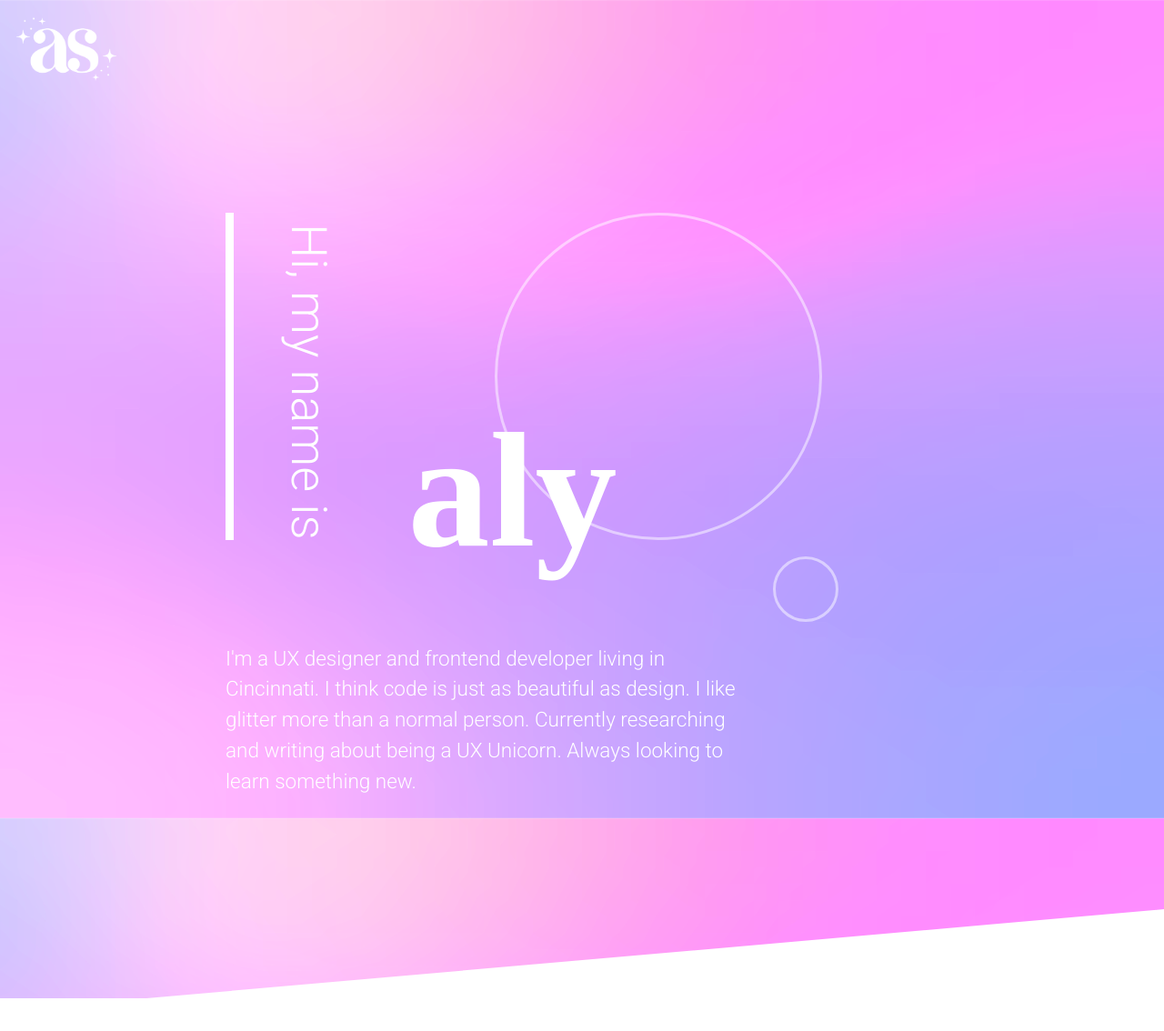
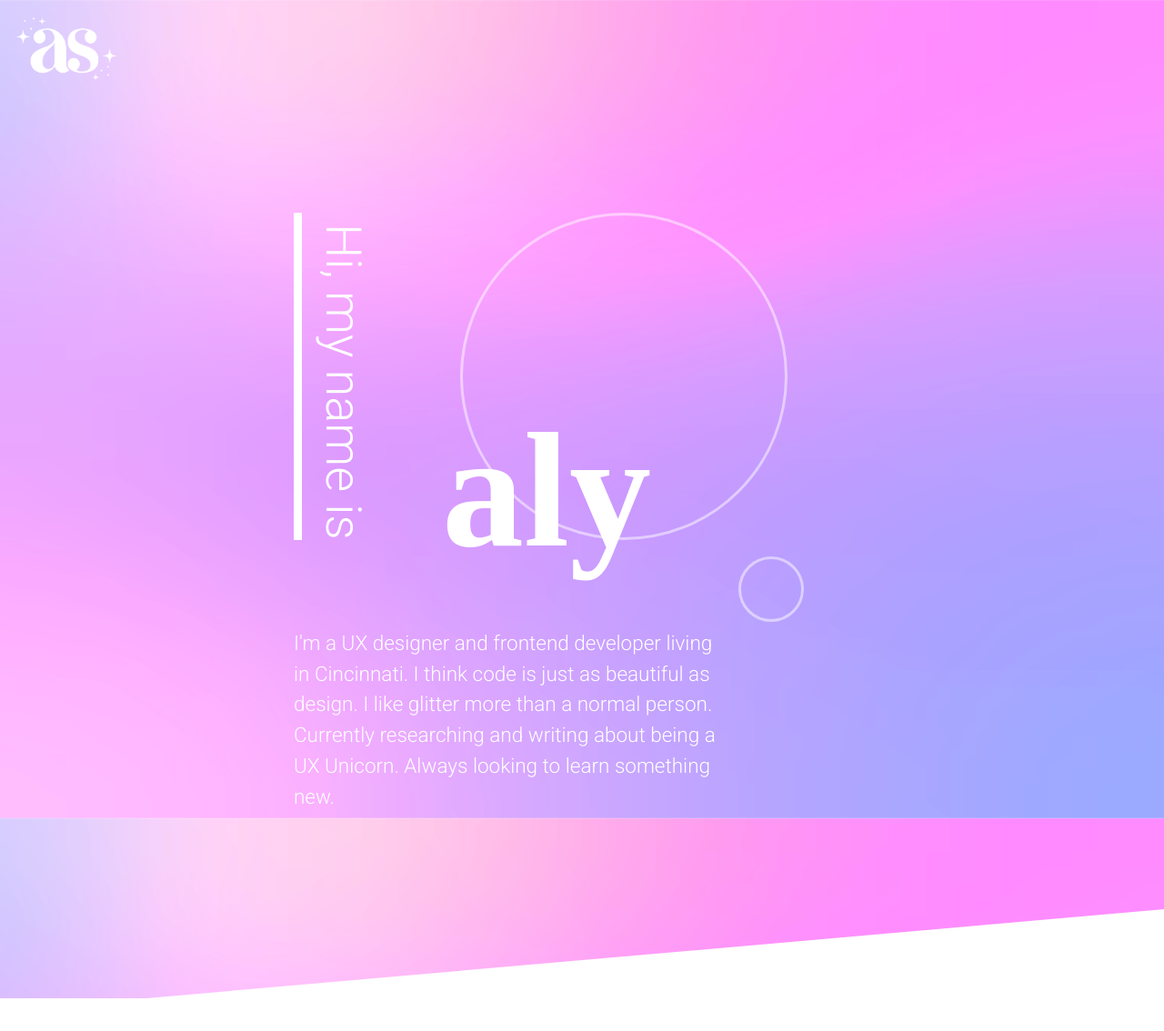
Before and after one commit to alysherrard/portfoliotest, a Jekyll site: the page built from index.html, in a window 1280 px wide. Shown: the whole page at 91% size. Built offline with Jekyll 4.4.1, drawn with Linux system fonts in a browser that asks for light colours; some web fonts are replaced.

Commit message:
decided on max width and fixed a grid alignment issue

```diff
--- a/css/_layout.scss
+++ b/css/_layout.scss
@@ -26,7 +26,7 @@ html{
 
 .home-grid-wrapper{
 	width: 100%;
-	max-width: 1000px;
+	max-width: 850px;
 	margin: 1em auto;
 	padding: 1em;
 	display: grid;
@@ -43,11 +43,12 @@ html{
 
 	h2.intro{
 		width: 1em;
+		margin-left: .5em;
 		grid-column: 1;
 		grid-row: 1 / span 3;
 		writing-mode: vertical-rl;
 		align-self: end;
-		justify-self: center;
+		justify-self: left;
 		color: white;
 		font-size: 3em;
 		font-weight: 300;
```
Also changed, not shown: 2 other files.
